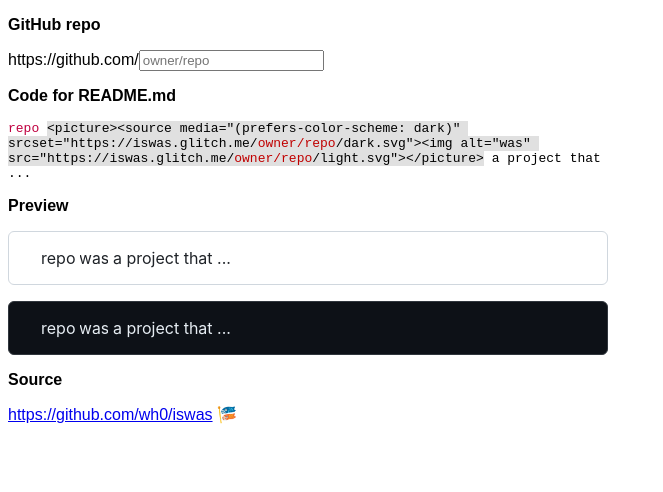
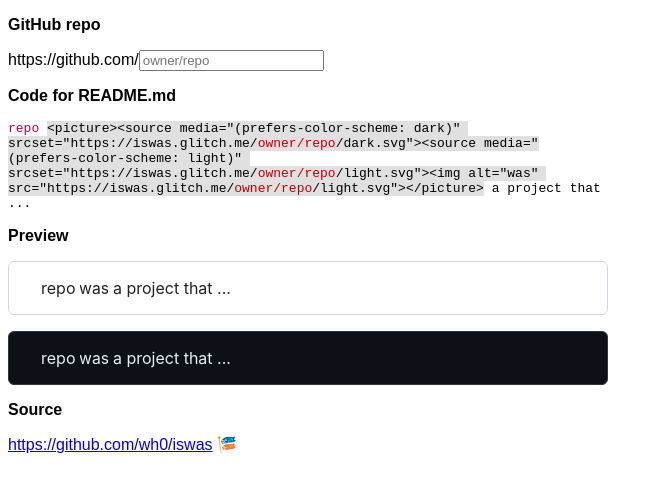
Before and after one commit to wh0/iswas, a website: page public/index.html in a window 1280 px wide. Shown: the whole page, without its empty margins (0-663 px from the left). Drawn offline with Linux system fonts and the light colour scheme.

Commit message:
un-omit light source

```diff
--- a/public/index.html
+++ b/public/index.html
@@ -40,7 +40,7 @@
 <p>https://github.com/<input id="in-owner-repo" placeholder="owner/repo"></p>
 <p><strong>Code for README.md</strong></p>
 <pre class="md">
-<span class="repo">repo</span> <span class="code">&lt;picture&gt;&lt;source media="(prefers-color-scheme: dark)" srcset="https://iswas.glitch.me/<span class="owner-repo">owner/repo</span>/dark.svg"&gt;&lt;img alt="was" src="https://iswas.glitch.me/<span class="owner-repo">owner/repo</span>/light.svg"&gt;&lt;/picture&gt;</span> a project that ...
+<span class="repo">repo</span> <span class="code">&lt;picture&gt;&lt;source media="(prefers-color-scheme: dark)" srcset="https://iswas.glitch.me/<span class="owner-repo">owner/repo</span>/dark.svg"&gt;&lt;source media="(prefers-color-scheme: light)" srcset="https://iswas.glitch.me/<span class="owner-repo">owner/repo</span>/light.svg"&gt;&lt;img alt="was" src="https://iswas.glitch.me/<span class="owner-repo">owner/repo</span>/light.svg"&gt;&lt;/picture&gt;</span> a project that ...
 </pre>
 <p><strong>Preview</strong></p>
 <p class="preview light"><span class="repo">repo</span> <img id="preview-img-light" alt="was" src="light-was.svg"> a project that ...</p>
```
Also changed, not shown: README.md.
